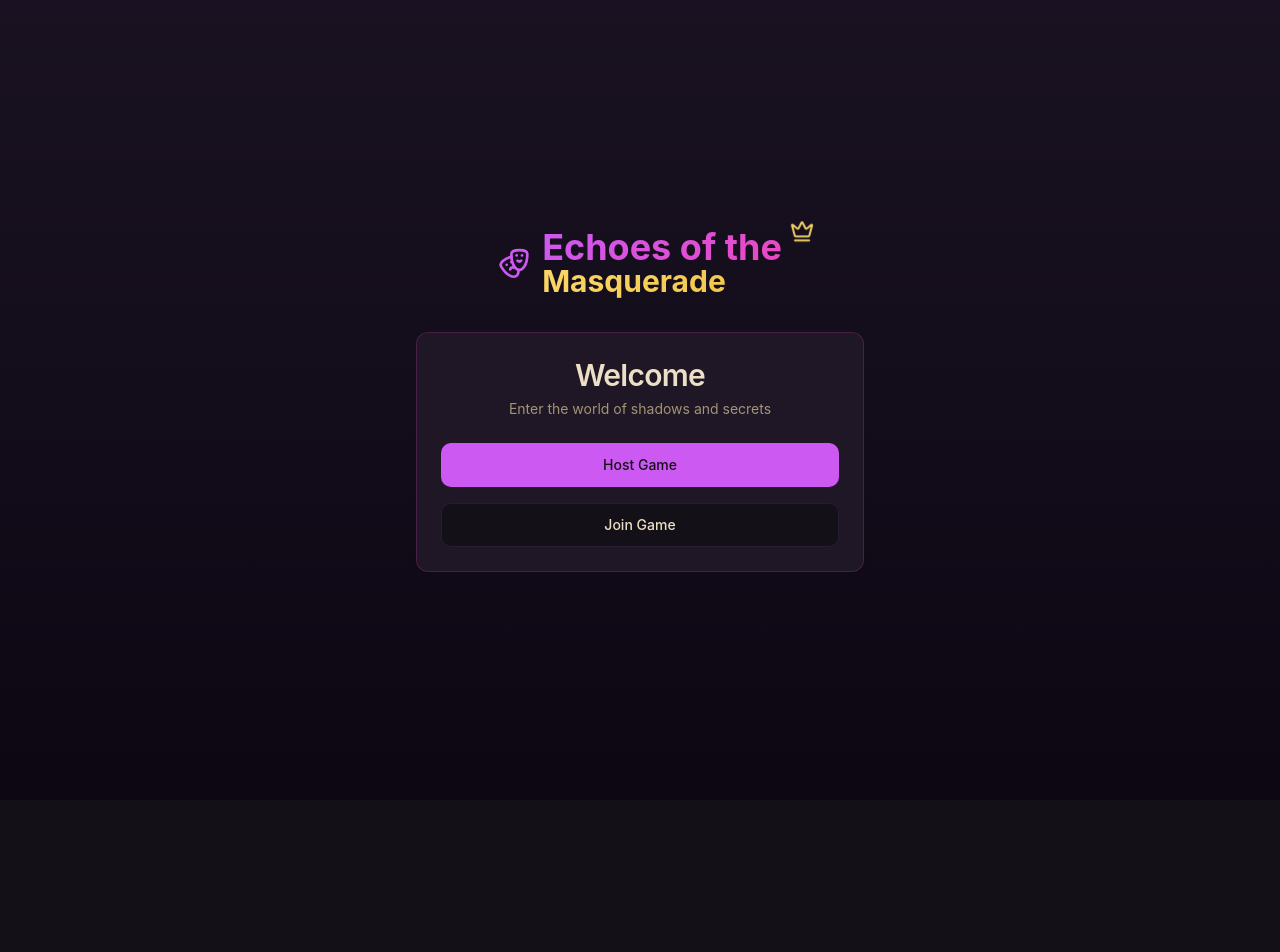
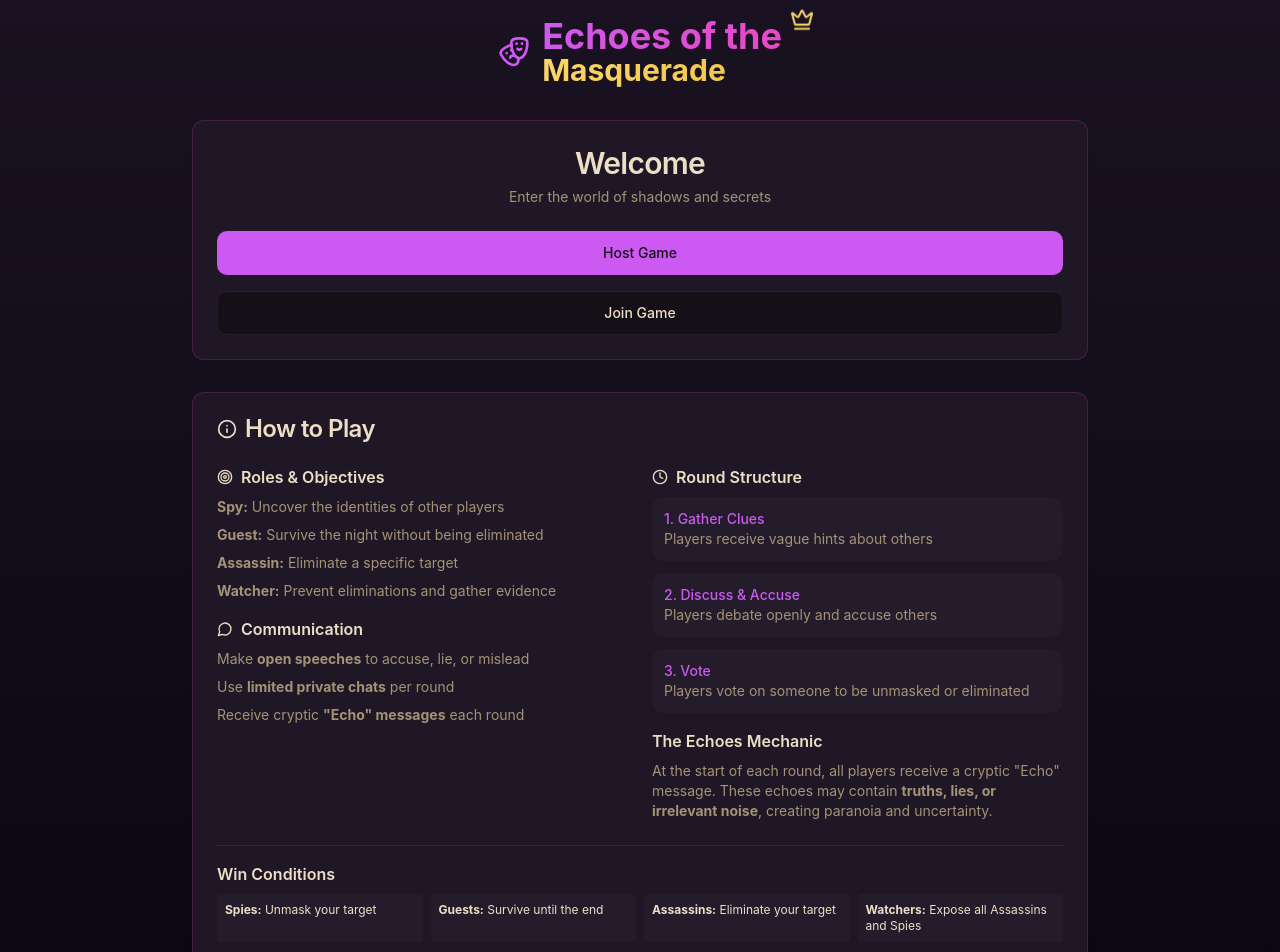
Before and after one commit to OrhayBenaim/echo-masquerade, a React (Vite) app: page / in a window 1280 px wide. Shown: the top 952 px of the page. Before the commit the page ends 800 px from the top, so only its background shows below. Built offline with nearby package versions, Linux system fonts and the light colour scheme.

Commit message:
added rules to start page

```diff
--- a/src/pages/Index.tsx
+++ b/src/pages/Index.tsx
@@ -1,12 +1,20 @@
-import { Link } from 'react-router-dom';
-import { Card, CardContent, CardDescription, CardHeader, CardTitle } from '@/components/ui/card';
-import { Button } from '@/components/ui/button';
-import MasqueradeLogo from '@/components/game/MasqueradeLogo';
+import { useState } from "react";
+import { Link } from "react-router-dom";
+import {
+  Card,
+  CardContent,
+  CardDescription,
+  CardHeader,
+  CardTitle,
+} from "@/components/ui/card";
+import { Button } from "@/components/ui/button";
+import { Info, Target, MessageCircle, Clock } from "lucide-react";
+import MasqueradeLogo from "@/components/game/MasqueradeLogo";
 
 const Index = () => {
   return (
     <div className="min-h-screen bg-gradient-deep flex items-center justify-center p-4">
-      <div className="w-full max-w-md space-y-8">
+      <div className="w-full max-w-4xl space-y-8">
         <MasqueradeLogo />
 
         <Card className="backdrop-blur border-accent/20">
@@ -30,6 +38,121 @@ const Index = () => {
             </Link>
           </CardContent>
         </Card>
+
+        <Card className="backdrop-blur border-accent/20">
+          <CardHeader>
+            <CardTitle className="flex items-center space-x-2">
+              <Info className="w-5 h-5" />
+              <span>How to Play</span>
+            </CardTitle>
+          </CardHeader>
+          <CardContent className="space-y-6">
+            <div className="grid md:grid-cols-2 gap-6">
+              <div className="space-y-4">
+                <div>
+                  <h4 className="font-semibold flex items-center space-x-2 mb-2">
+                    <Target className="w-4 h-4" />
+                    <span>Roles & Objectives</span>
+                  </h4>
+                  <ul className="space-y-2 text-sm text-muted-foreground">
+                    <li>
+                      <strong>Spy:</strong> Uncover the identities of other
+                      players
+                    </li>
+                    <li>
+                      <strong>Guest:</strong> Survive the night without being
+                      eliminated
+                    </li>
+                    <li>
+                      <strong>Assassin:</strong> Eliminate a specific target
+                    </li>
+                    <li>
+                      <strong>Watcher:</strong> Prevent eliminations and gather
+                      evidence
+                    </li>
+                  </ul>
+                </div>
+
+                <div>
+                  <h4 className="font-semibold flex items-center space-x-2 mb-2">
+                    <MessageCircle className="w-4 h-4" />
+                    <span>Communication</span>
+                  </h4>
+                  <ul className="space-y-2 text-sm text-muted-foreground">
+                    <li>
+                      Make <strong>open speeches</strong> to accuse, lie, or
+                      mislead
+                    </li>
+                    <li>
+                      Use <strong>limited private chats</strong> per round
+                    </li>
+                    <li>
+                      Receive cryptic <strong>"Echo" messages</strong> each
+                      round
+                    </li>
+                  </ul>
+                </div>
+              </div>
+
+              <div className="space-y-4">
+                <div>
+                  <h4 className="font-semibold flex items-center space-x-2 mb-2">
+                    <Clock className="w-4 h-4" />
+                    <span>Round Structure</span>
+                  </h4>
+                  <div className="space-y-3 text-sm text-muted-foreground">
+                    <div className="p-3 bg-muted/30 rounded-lg">
+                      <div className="font-medium text-primary">
+                        1. Gather Clues
+                      </div>
+                      <div>Players receive vague hints about others</div>
+                    </div>
+                    <div className="p-3 bg-muted/30 rounded-lg">
+                      <div className="font-medium text-primary">
+                        2. Discuss & Accuse
+                      </div>
+                      <div>Players debate openly and accuse others</div>
+                    </div>
+                    <div className="p-3 bg-muted/30 rounded-lg">
+                      <div className="font-medium text-primary">3. Vote</div>
+                      <div>
+                        Players vote on someone to be unmasked or eliminated
+                      </div>
+                    </div>
+                  </div>
+                </div>
+
+                <div>
+                  <h4 className="font-semibold mb-2">The Echoes Mechanic</h4>
+                  <p className="text-sm text-muted-foreground">
+                    At the start of each round, all players receive a cryptic
+                    "Echo" message. These echoes may contain{" "}
+                    <strong>truths, lies, or irrelevant noise</strong>, creating
+                    paranoia and uncertainty.
+                  </p>
+                </div>
+              </div>
+            </div>
+
+            <div className="pt-4 border-t">
+              <h4 className="font-semibold mb-2">Win Conditions</h4>
+              <div className="grid grid-cols-2 md:grid-cols-4 gap-2 text-xs">
+                <div className="p-2 bg-muted/30 rounded">
+                  <strong>Spies:</strong> Unmask your target
+                </div>
+                <div className="p-2 bg-muted/30 rounded">
+                  <strong>Guests:</strong> Survive until the end
+                </div>
+                <div className="p-2 bg-muted/30 rounded">
+                  <strong>Assassins:</strong> Eliminate your target
+                </div>
+                <div className="p-2 bg-muted/30 rounded">
+                  <strong>Watchers:</strong> Expose all Assassins and Spies
+                </div>
+              </div>
+            </div>
+          </CardContent>
+        </Card>
       </div>
     </div>
   );
```
